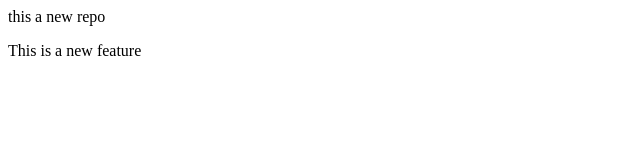
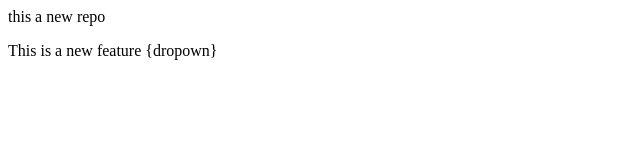
Before and after one commit to Karan-symbi/local_repo, a plain HTML site: page index.html in a window 1280 px wide. Shown: the full height of the page, 0-640 px from the left. Drawn offline with Linux system fonts and the light colour scheme.

Commit message:
Add dropdown

```diff
--- a/index.html
+++ b/index.html
@@ -1,2 +1,2 @@
 <p>this a new repo</p>
-<p>This is a new feature</p>
+<p>This is a new feature {dropown}</p>
```
